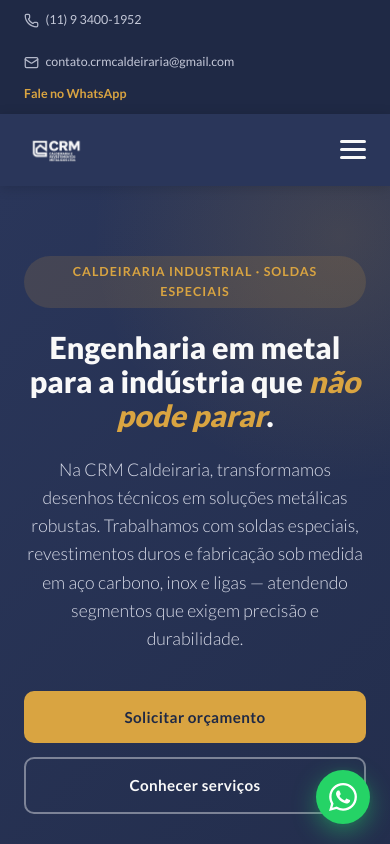
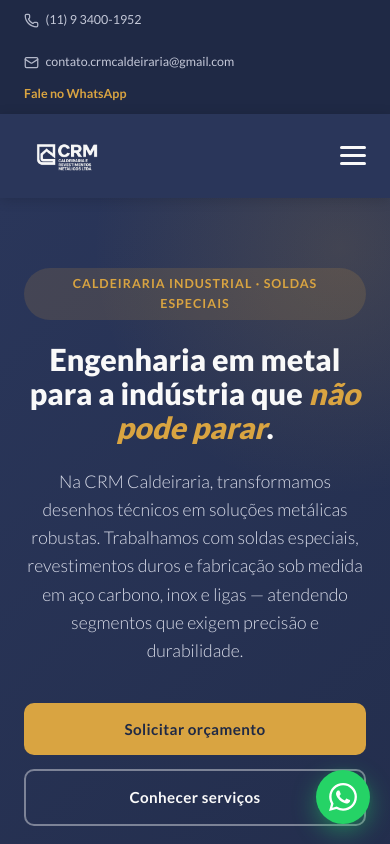
Before and after one commit to matheusjosedesouzabispo-blip/crm-caldeiraria, a website: page index.html in a window 390 px wide. Shown: the top 844 px of the page. Drawn offline with Linux system fonts and the light colour scheme.

Commit message:
Update CSS styles for header and footer logos with new height variables for improved responsiveness. Adjusted padding in header and ensured logo images are displayed as block elements for better layout consistency.

```diff
--- a/style.css
+++ b/style.css
@@ -20,6 +20,11 @@
   --transicao-padrao: 0.3s ease;
   --largura-maxima: 1200px;
   --largura-conteudo: 1100px;
+
+  --altura-logo-cabecalho: 76px;
+  --altura-logo-cabecalho-mobile: 56px;
+  --altura-logo-rodape: 84px;
+  --altura-logo-rodape-mobile: 72px;
 }
 
 * { margin: 0; padding: 0; box-sizing: border-box; }
@@ -79,14 +84,18 @@
 .conteudo-do-cabecalho {
   max-width: var(--largura-maxima);
   margin: 0 auto;
-  padding: 16px 24px;
+  padding: 18px 24px;
   display: flex;
   align-items: center;
   justify-content: space-between;
   gap: 24px;
   position: relative;
 }
-.marca-do-site img { height: 56px; width: auto; }
+.marca-do-site img {
+  height: var(--altura-logo-cabecalho);
+  width: auto;
+  display: block;
+}
 
 .menu-do-site ul {
   display: flex;
@@ -1176,7 +1185,9 @@
   gap: 50px;
 }
 .marca-no-rodape img {
-  height: 60px;
+  height: var(--altura-logo-rodape);
+  width: auto;
+  display: block;
   margin-bottom: 20px;
 }
 .marca-no-rodape p {
@@ -1283,6 +1294,9 @@
   .contato-endereco { display: none; }
 
   .botao-menu-mobile { display: flex; }
+  .marca-no-rodape img {
+    height: var(--altura-logo-rodape-mobile);
+  }
   .menu-do-site {
     position: absolute;
     top: 100%;
@@ -1330,7 +1344,7 @@
 
 @media (max-width: 460px) {
   .conteudo-do-cabecalho { padding: 14px 18px; }
-  .marca-do-site img { height: 44px; }
+  .marca-do-site img { height: var(--altura-logo-cabecalho-mobile); }
   .conteudo-do-destaque h1 { font-size: 1.9rem; }
   .botao-primario, .botao-secundario {
     width: 100%;
```
